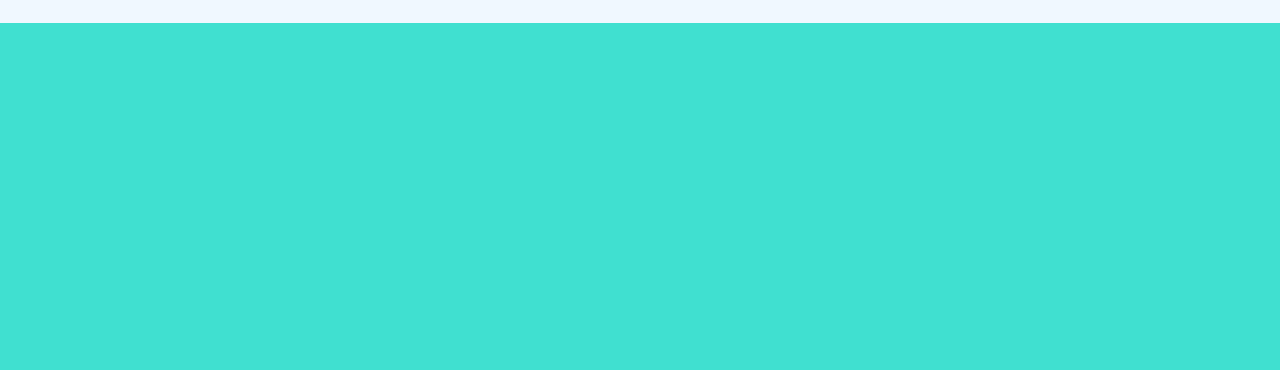
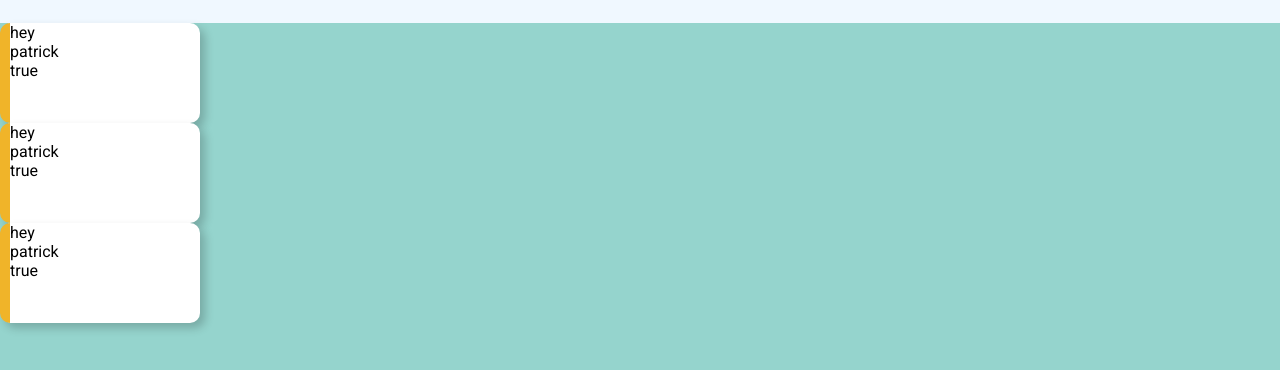
Before and after one commit to PattyTheRattyy/odin-library, a plain HTML site: page index.html in a window 1280 px wide. Shown: the part 66-436 px from the top of the page. Drawn offline with Linux system fonts and the light colour scheme.

Commit message:
Add a few books manually

```diff
--- a/index.html
+++ b/index.html
@@ -5,7 +5,6 @@
     <meta name="viewport" content="width=device-width, initial-scale=1.0" />
     <title>Library</title>
     <link rel="stylesheet" href="style.css" />
-    <script src="script.js"></script>
     <link rel="preconnect" href="https://fonts.googleapis.com" />
     <link rel="preconnect" href="https://fonts.gstatic.com" crossorigin />
     <link
@@ -21,4 +20,5 @@
       <div class="main"></div>
     </div>
   </body>
+  <script src="script.js"></script>
 </html>
--- a/script.js
+++ b/script.js
@@ -0,0 +1,60 @@
+
+
+myLibrary = [];
+
+const newBook = new Book("hey", "patrick", "true");
+const newBook2 = new Book("hey", "patrick", "true");
+const newBook3 = new Book("hey", "patrick", "true");
+myLibrary.push(newBook);
+myLibrary.push(newBook2);
+myLibrary.push(newBook3);
+
+function Book(title, author, beenRead) {
+    this.title = title;
+    this.author = author;
+    this.beenRead = beenRead;
+    this.ID = crypto.randomUUID()
+}
+
+function addBookToLibrary(title, author, beenRead) {
+    book = new Book(title, author, beenRead);
+
+    myLibrary.push(book)
+
+    displayBooks();
+
+
+}
+
+const main = document.querySelector(".main");
+function displayBooks() {
+    myLibrary.forEach(book => {
+
+
+        createBookCard(book)
+
+    });
+
+}
+
+
+function createBookCard(book) {
+    const card = document.createElement("div");
+    card.classList.add("card")
+
+    const title = document.createElement("p");
+    title.textContent = book.title;
+    const author = document.createElement("p");
+    author.textContent = book.author;
+    const beenRead = document.createElement("p");
+    beenRead.textContent = book.beenRead;
+
+
+    main.appendChild(card);
+    card.appendChild(title);
+    card.appendChild(author);
+    card.appendChild(beenRead);
+}
+
+
+displayBooks();
--- a/style.css
+++ b/style.css
@@ -12,7 +12,7 @@
     grid-template-columns: 1fr;
     grid-template-rows: 1fr 8fr;
 
-    background-color: turquoise;
+    background-color: rgb(149, 212, 205);
     /* border: 5px solid red; */
 
     height: 100vh;
@@ -43,3 +43,21 @@ h1 {
     font-family: 'Roboto';
     margin-left: 30px;
 }
+
+
+
+.card {
+    background-color: white;
+
+    height: 100px;
+    width: 200px;
+
+
+    border-left: 10px solid #f0b429;
+    background-color: white;
+    border-radius: 10px;
+
+    box-shadow: 5px 5px 10px rgba(0, 0, 0, 0.2);
+
+    padding-bottom: 30px;
+}
```
